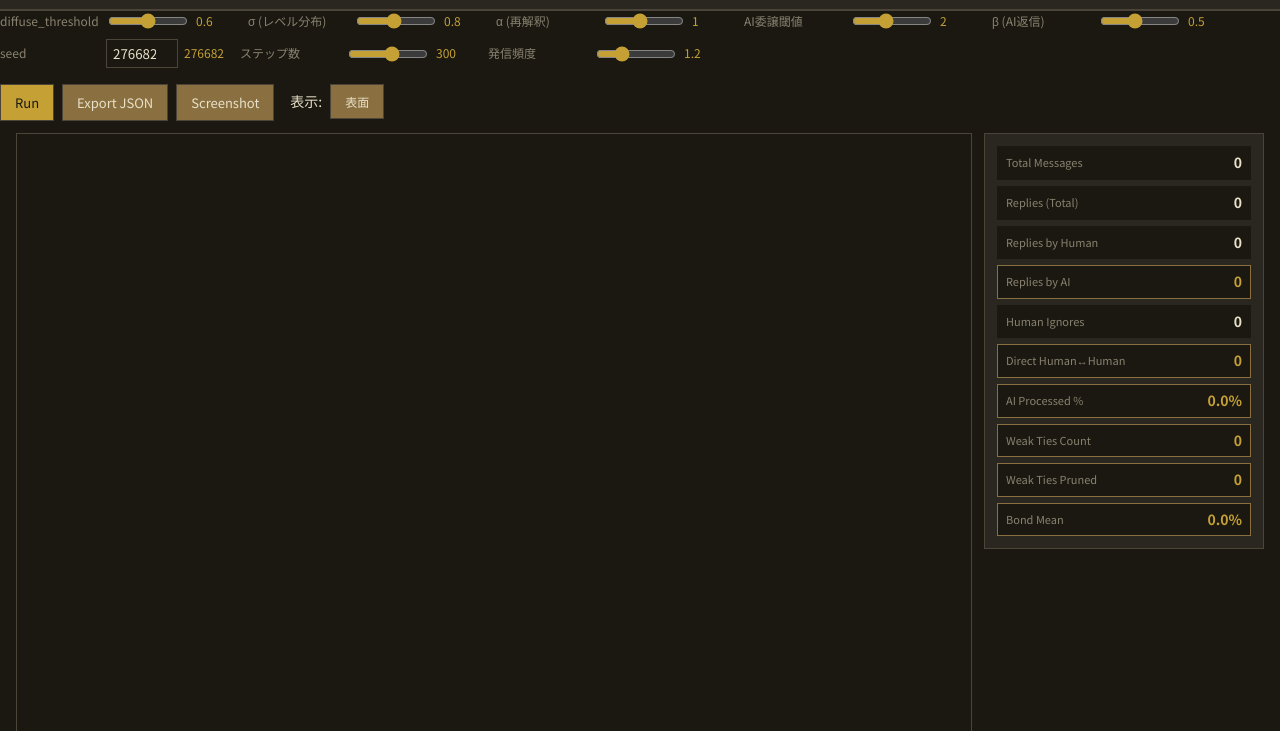
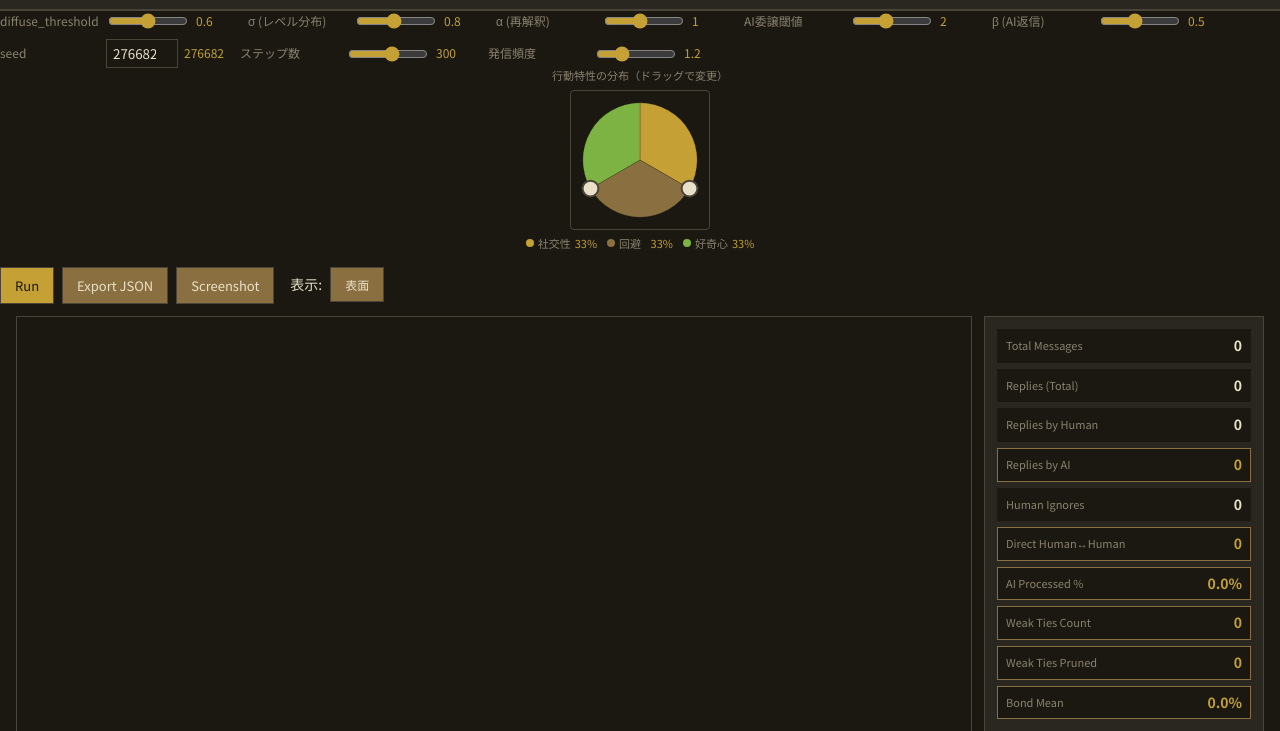
Before and after one commit to Nekodaisuk1/ethics, a website built with Vite: page index.html in a window 1280 px wide. Shown: the part 69-800 px from the top of the page. Built offline with nearby package versions, Linux system fonts and the light colour scheme; a web font is replaced by a local one.

Commit message:
グラフ追加

```diff
--- a/src/main.ts
+++ b/src/main.ts
@@ -88,7 +88,7 @@ function main(): void {
         const cv = getControlValues();
         seed = cv.seed;
         const config = buildConfig(cv);
-        const humans = generateAgents(config, seed);
+        const humans = generateAgents(config, seed, cv.traitDistribution);
         const initialEdges = generateImportanceEdges(humans, config, seed);
         initialEdgesForExport = initialEdges;
         state = createInitialState(config, humans, initialEdges, seed);
--- a/src/style.css
+++ b/src/style.css
@@ -121,6 +121,55 @@ body {
   align-items: center;
   gap: 8px;
 }
+
+/* 行動特性の円グラフ（ドラッグで編集） */
+.trait-pie-section {
+  flex-shrink: 0;
+}
+.trait-pie-wrap {
+  display: flex;
+  flex-direction: column;
+  align-items: center;
+  gap: 6px;
+}
+.trait-pie-label {
+  font-size: 11px;
+  color: var(--muted);
+}
+.trait-pie-svg {
+  display: block;
+  border: 1px solid var(--border);
+  border-radius: 4px;
+  touch-action: none;
+}
+.trait-pie-handle {
+  pointer-events: all;
+}
+.trait-pie-legend {
+  display: flex;
+  gap: 10px;
+  font-size: 11px;
+  color: var(--muted);
+}
+.trait-pie-legend-item {
+  display: flex;
+  align-items: center;
+  gap: 4px;
+}
+.trait-pie-dot {
+  width: 8px;
+  height: 8px;
+  border-radius: 50%;
+  flex-shrink: 0;
+}
+.trait-pie-name {
+  min-width: 2.5em;
+}
+.trait-pie-pct {
+  font-variant-numeric: tabular-nums;
+  color: var(--accent);
+}
+
 .btn {
   padding: 8px 14px;
   background: var(--accent-dim);
--- a/src/ui/controls.ts
+++ b/src/ui/controls.ts
@@ -3,6 +3,8 @@
  */
 
 import type { RunConfig } from '../types';
+import type { TraitDistribution } from './trait-pie';
+import { createTraitPie } from './trait-pie';
 
 export interface ControlValues {
   diffuse_threshold: number;
@@ -14,6 +16,7 @@ export interface ControlValues {
   seed: number;
   steps: number;
   messages_per_step_mean: number;
+  traitDistribution: TraitDistribution;
 }
 
 export interface ControlsCallbacks {
@@ -52,6 +55,7 @@ export function createControls(
     seed: Math.floor(Math.random() * 900000) + 10000,
     steps: 300,
     messages_per_step_mean: 1.2,
+    traitDistribution: initial.traitDistribution ?? [1 / 3, 1 / 3, 1 / 3],
     ...initial,
   };
 
@@ -88,6 +92,15 @@ export function createControls(
     slidersWrap.appendChild(row);
   }
   left.appendChild(slidersWrap);
+
+  const pieWrap = document.createElement('div');
+  pieWrap.className = 'trait-pie-section';
+  const getTraitPieValues = createTraitPie(
+    pieWrap,
+    values.traitDistribution,
+    (p) => { values.traitDistribution = p; }
+  );
+  left.appendChild(pieWrap);
 
   const actions = document.createElement('div');
   actions.className = 'controls-actions';
@@ -128,5 +141,5 @@ export function createControls(
   top.appendChild(modeWrap);
   container.appendChild(top);
 
-  return () => ({ ...values });
+  return () => ({ ...values, traitDistribution: getTraitPieValues() });
 }
--- /dev/null
+++ b/src/ui/trait-pie.ts
@@ -0,0 +1,233 @@
+/**
+ * 行動特性の分布を円グラフで直接編集するUI
+ * sociability / avoidance / curiosity の3分割。境界をドラッグして変更。
+ */
+
+const TAU = Math.PI * 2;
+const MIN_SEG = 0.05;
+
+export type TraitDistribution = [number, number, number];
+
+const LABELS: [string, string, string] = ['社交性', '回避', '好奇心'];
+const COLORS = ['#c4a035', '#8a7040', '#7cb342'];
+
+function clampProportions(p: TraitDistribution): TraitDistribution {
+  const q: TraitDistribution = [...p];
+  const sum = q[0] + q[1] + q[2];
+  if (sum <= 0) return [1 / 3, 1 / 3, 1 / 3];
+  q[0] = Math.max(MIN_SEG, Math.min(1 - 2 * MIN_SEG, q[0] / sum));
+  q[1] = Math.max(MIN_SEG, Math.min(1 - 2 * MIN_SEG, q[1] / sum));
+  q[2] = 1 - q[0] - q[1];
+  return q;
+}
+
+function angleFromPoint(cx: number, cy: number, x: number, y: number): number {
+  let a = Math.atan2(x - cx, cy - y);
+  if (a < 0) a += TAU;
+  return a;
+}
+
+function pointFromAngle(cx: number, cy: number, r: number, angle: number): { x: number; y: number } {
+  return {
+    x: cx + r * Math.sin(angle),
+    y: cy - r * Math.cos(angle),
+  };
+}
+
+function describeArc(cx: number, cy: number, r: number, startAngle: number, endAngle: number): string {
+  const start = pointFromAngle(cx, cy, r, startAngle);
+  const end = pointFromAngle(cx, cy, r, endAngle);
+  const large = endAngle - startAngle > Math.PI ? 1 : 0;
+  return `M ${cx} ${cy} L ${start.x} ${start.y} A ${r} ${r} 0 ${large} 1 ${end.x} ${end.y} Z`;
+}
+
+export function createTraitPie(
+  container: HTMLElement,
+  initial: TraitDistribution = [1 / 3, 1 / 3, 1 / 3],
+  onChange: (p: TraitDistribution) => void
+): () => TraitDistribution {
+  let p: TraitDistribution = clampProportions(initial);
+  const size = 140;
+  const cx = size / 2;
+  const cy = size / 2;
+  const r = 58;
+  const handleR = 8;
+
+  const wrap = document.createElement('div');
+  wrap.className = 'trait-pie-wrap';
+  const labelEl = document.createElement('div');
+  labelEl.className = 'trait-pie-label';
+  labelEl.textContent = '行動特性の分布（ドラッグで変更）';
+  wrap.appendChild(labelEl);
+
+  const svg = document.createElementNS('http://www.w3.org/2000/svg', 'svg');
+  svg.setAttribute('viewBox', `0 0 ${size} ${size}`);
+  svg.setAttribute('class', 'trait-pie-svg');
+  svg.style.width = '140px';
+  svg.style.height = '140px';
+
+  const seg0 = document.createElementNS('http://www.w3.org/2000/svg', 'path');
+  seg0.setAttribute('fill', COLORS[0]);
+  seg0.setAttribute('stroke', 'rgba(0,0,0,0.2)');
+  seg0.setAttribute('stroke-width', '1');
+  const seg1 = document.createElementNS('http://www.w3.org/2000/svg', 'path');
+  seg1.setAttribute('fill', COLORS[1]);
+  seg1.setAttribute('stroke', 'rgba(0,0,0,0.2)');
+  seg1.setAttribute('stroke-width', '1');
+  const seg2 = document.createElementNS('http://www.w3.org/2000/svg', 'path');
+  seg2.setAttribute('fill', COLORS[2]);
+  seg2.setAttribute('stroke', 'rgba(0,0,0,0.2)');
+  seg2.setAttribute('stroke-width', '1');
+
+  const handle1 = document.createElementNS('http://www.w3.org/2000/svg', 'circle');
+  handle1.setAttribute('r', String(handleR));
+  handle1.setAttribute('fill', 'var(--text-color, #e8e0c8)');
+  handle1.setAttribute('stroke', 'var(--border, #4a4538)');
+  handle1.setAttribute('stroke-width', '2');
+  handle1.setAttribute('class', 'trait-pie-handle');
+  handle1.style.cursor = 'grab';
+  const handle2 = document.createElementNS('http://www.w3.org/2000/svg', 'circle');
+  handle2.setAttribute('r', String(handleR));
+  handle2.setAttribute('fill', 'var(--text-color, #e8e0c8)');
+  handle2.setAttribute('stroke', 'var(--border, #4a4538)');
+  handle2.setAttribute('stroke-width', '2');
+  handle2.setAttribute('class', 'trait-pie-handle');
+  handle2.style.cursor = 'grab';
+
+  const legend = document.createElement('div');
+  legend.className = 'trait-pie-legend';
+  const legendItems: HTMLElement[] = [];
+  for (let i = 0; i < 3; i++) {
+    const item = document.createElement('div');
+    item.className = 'trait-pie-legend-item';
+    item.innerHTML = `<span class="trait-pie-dot" style="background:${COLORS[i]}"></span><span class="trait-pie-name">${LABELS[i]}</span><span class="trait-pie-pct">0%</span>`;
+    legend.appendChild(item);
+    legendItems.push(item);
+  }
+
+  function redraw(): void {
+    const a0 = p[0] * TAU;
+    const a1 = p[1] * TAU;
+    seg0.setAttribute('d', describeArc(cx, cy, r, 0, a0));
+    seg1.setAttribute('d', describeArc(cx, cy, r, a0, a0 + a1));
+    seg2.setAttribute('d', describeArc(cx, cy, r, a0 + a1, TAU));
+    const h1 = pointFromAngle(cx, cy, r, a0);
+    const h2 = pointFromAngle(cx, cy, r, a0 + a1);
+    handle1.setAttribute('cx', String(h1.x));
+    handle1.setAttribute('cy', String(h1.y));
+    handle2.setAttribute('cx', String(h2.x));
+    handle2.setAttribute('cy', String(h2.y));
+    for (let i = 0; i < 3; i++) {
+      const pct = legendItems[i].querySelector('.trait-pie-pct');
+      if (pct) pct.textContent = `${Math.round(p[i] * 100)}%`;
+    }
+  }
+
+  function setP(newP: TraitDistribution): void {
+    p = clampProportions(newP);
+    redraw();
+    onChange(p);
+  }
+
+  svg.appendChild(seg0);
+  svg.appendChild(seg1);
+  svg.appendChild(seg2);
+  svg.appendChild(handle1);
+  svg.appendChild(handle2);
+  wrap.appendChild(svg);
+  wrap.appendChild(legend);
+  container.appendChild(wrap);
+
+  redraw();
+
+  let dragging: 1 | 2 | null = null;
+
+  function getAngleFromClient(clientX: number, clientY: number): number {
+    const rect = svg.getBoundingClientRect();
+    const scale = size / rect.width;
+    const x = (clientX - rect.left) * scale;
+    const y = (clientY - rect.top) * scale;
+    return angleFromPoint(cx, cy, x, y);
+  }
+
+  function onMove(ev: MouseEvent): void {
+    if (dragging === null) return;
+    const angle = getAngleFromClient(ev.clientX, ev.clientY);
+    const minA = MIN_SEG * TAU;
+    if (dragging === 1) {
+      const a0 = Math.max(minA, Math.min(TAU - 2 * minA, angle));
+      const a1Max = TAU - a0 - minA;
+      const a1 = Math.max(minA, Math.min(a1Max, p[1] * TAU));
+      p = [a0 / TAU, a1 / TAU, 1 - a0 / TAU - a1 / TAU];
+    } else {
+      const a0 = p[0] * TAU;
+      const a1 = Math.max(minA, Math.min(TAU - a0 - minA, angle - a0));
+      if (a1 < 0) return;
+      p = [a0 / TAU, a1 / TAU, 1 - a0 / TAU - a1 / TAU];
+    }
+    p = clampProportions(p);
+    redraw();
+    onChange(p);
+  }
+
+  function onUp(): void {
+    dragging = null;
+    document.removeEventListener('mousemove', onMove);
+    document.removeEventListener('mouseup', onUp);
+    handle1.style.cursor = 'grab';
+    handle2.style.cursor = 'grab';
+  }
+
+  handle1.addEventListener('mousedown', (ev) => {
+    ev.preventDefault();
+    dragging = 1;
+    handle1.style.cursor = 'grabbing';
+    handle2.style.cursor = 'grabbing';
+    document.addEventListener('mousemove', onMove);
+    document.addEventListener('mouseup', onUp);
+  });
+  handle2.addEventListener('mousedown', (ev) => {
+    ev.preventDefault();
+    dragging = 2;
+    handle1.style.cursor = 'grabbing';
+    handle2.style.cursor = 'grabbing';
+    document.addEventListener('mousemove', onMove);
+    document.addEventListener('mouseup', onUp);
+  });
+
+  svg.addEventListener('touchstart', (ev) => {
+    ev.preventDefault();
+    if (ev.touches.length !== 1) return;
+    const rect = svg.getBoundingClientRect();
+    const scale = size / rect.width;
+    const x = (ev.touches[0].clientX - rect.left) * scale;
+    const y = (ev.touches[0].clientY - rect.top) * scale;
+    const angle = angleFromPoint(cx, cy, x, y);
+    const a0 = p[0] * TAU;
+    const dist1 = Math.abs(angle - a0);
+    const dist2 = Math.abs(angle - (a0 + p[1] * TAU));
+    if (dist1 < dist2) dragging = 1;
+    else dragging = 2;
+  }, { passive: false });
+  svg.addEventListener('touchmove', (ev) => {
+    if (ev.touches.length !== 1 || dragging === null) return;
+    const t = ev.touches[0];
+    const angle = getAngleFromClient(t.clientX, t.clientY);
+    const minA = MIN_SEG * TAU;
+    if (dragging === 1) {
+      const a0 = Math.max(minA, Math.min(TAU - 2 * minA, angle));
+      const a1 = Math.max(minA, Math.min(TAU - a0 - minA, p[1] * TAU));
+      p = [a0 / TAU, a1 / TAU, 1 - a0 / TAU - a1 / TAU];
+    } else {
+      const a0 = p[0] * TAU;
+      const a1 = Math.max(minA, Math.min(TAU - a0 - minA, angle - a0));
+      p = [a0 / TAU, a1 / TAU, 1 - a0 / TAU - a1 / TAU];
+    }
+    p = clampProportions(p);
+    redraw();
+    onChange(p);
+  }, { passive: false });
+  svg.addEventListener('touchend', () => { dragging = null; });
+
+  return () => [...p];
+}
```
Also changed, not shown: src/initialState.ts (+11 -4 lines).
